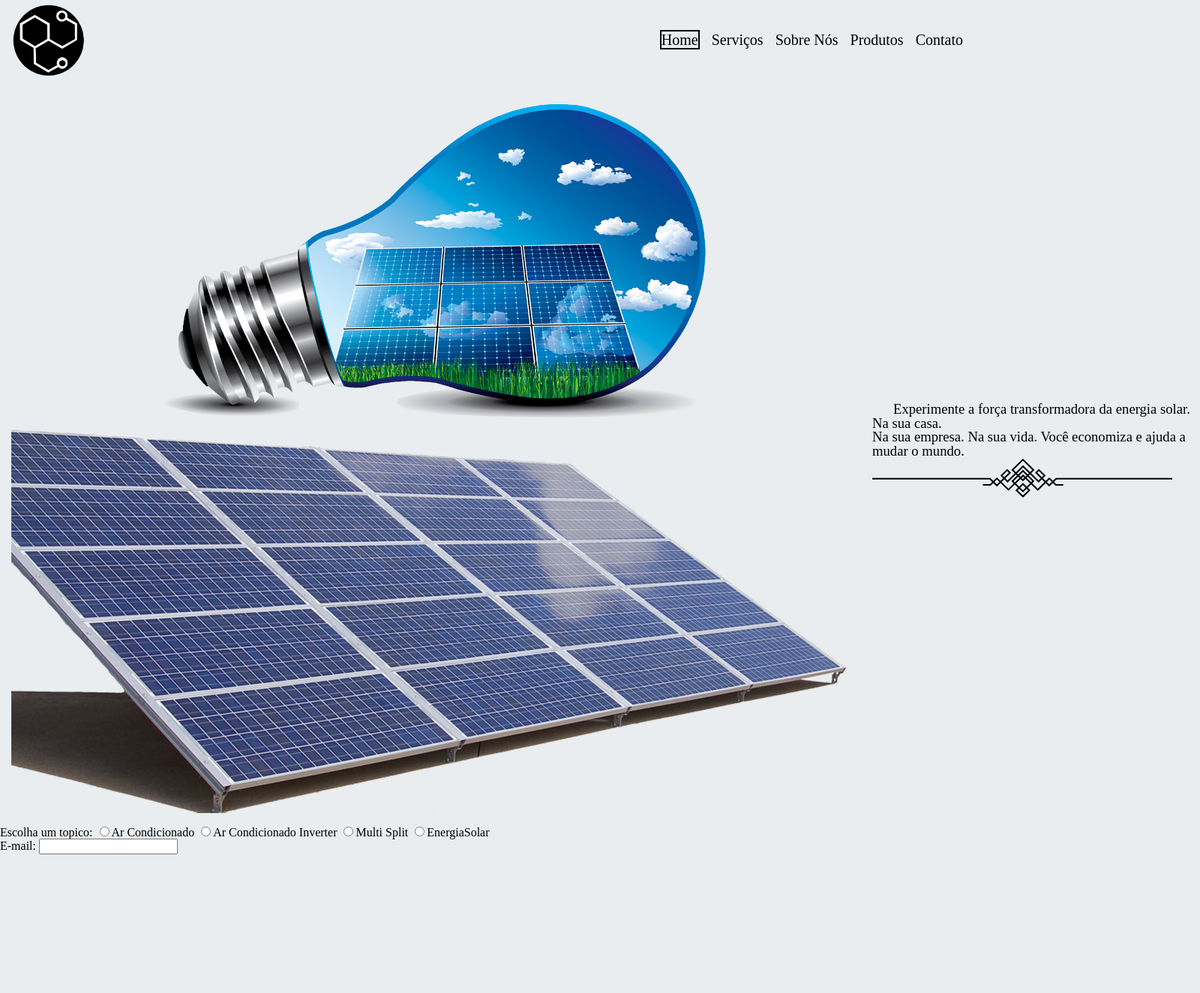
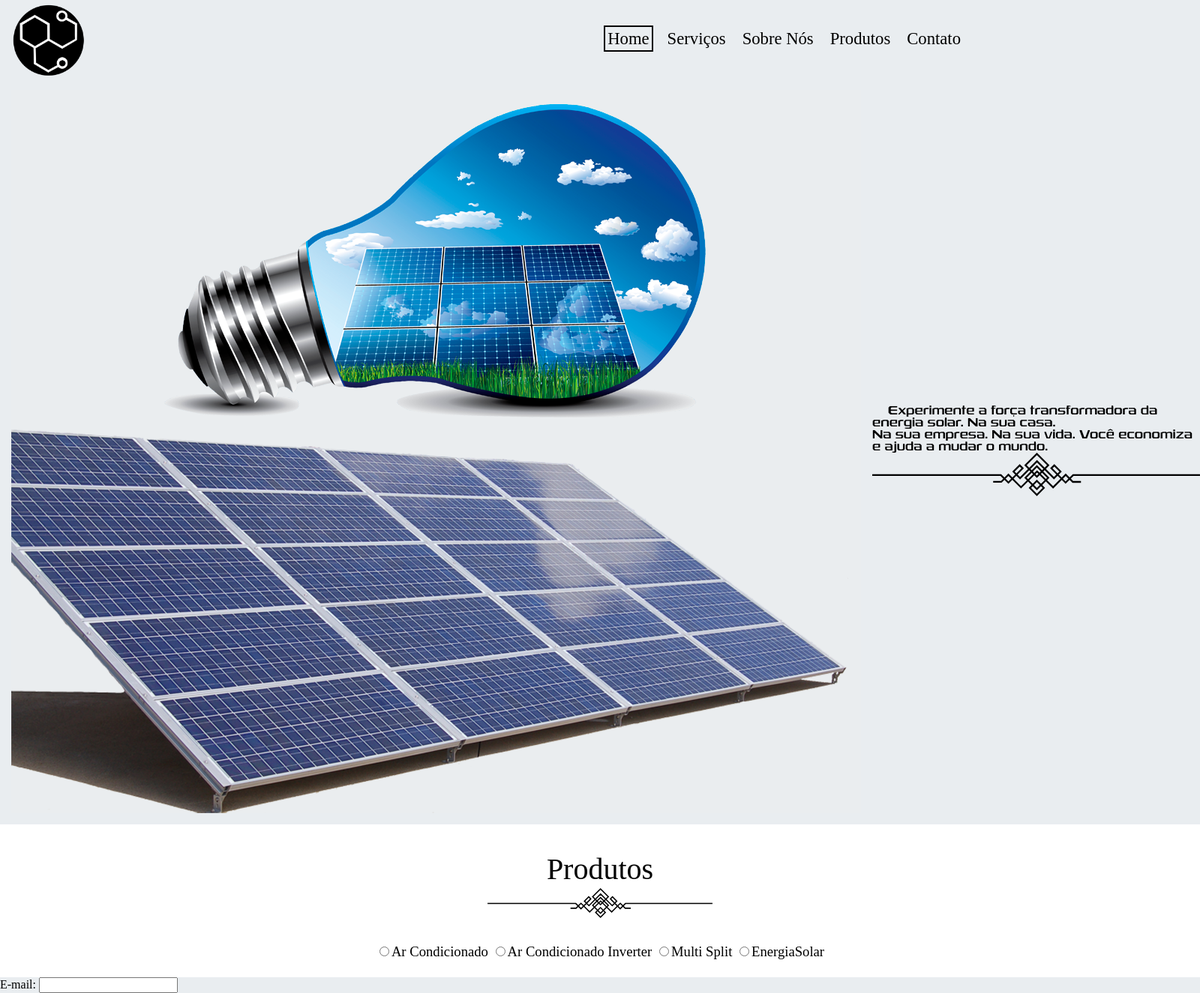
Before and after one commit to Notsumez/ArCondicionado, a PHP site: page / in a window 1600 px wide. Shown: the whole page at 75% size. Before the commit the page ends 1140 px from the top, so only its background shows below. Run offline with PHP 8.4, Linux system fonts and the light colour scheme; some libraries are stand-ins or nearby versions.

Commit message:
Produtos iniciado

```diff
--- a/CSS/estilo.css
+++ b/CSS/estilo.css
@@ -1,6 +1,20 @@
+/* ###################### Começo do Geral ###################### */
+
 body {
     background-color: #e9edf0;
 }
+
+@font-face {
+    font-family: 'rexila';
+    src: url('../fonts/rexlia\ rg.otf');
+}
+
+@font-face {
+    font-family: 'astronomus';
+    src: url('../fonts/Astronomus.ttf');
+}
+
+/* ######################  Fim do Geral ###################### */
 
 /* ###################### Começo do Header ###################### */
 
@@ -38,6 +52,8 @@ body {
     color: black;
     margin-right: 16px;
     text-decoration: none;
+    padding: 3px;
+    font-size: 17pt;
 }
 
 .botoes-nav-item.active {
@@ -75,19 +91,64 @@ body {
 .conteudo-principal {
     display: flex;
     align-items: center;
-    justify-content: space-between;
+    justify-content: space-around;
 }
 
 .conteudo-principal-direita {
-    display: block;
-    font-size: 14pt;
+    display: flex;
+    font-size: 12pt;
     padding: 10px 0px;
     position: relative;
 }
 
 .linha-divisoria {
-    width: 400px;
+    width: 100%;
 }
 
+.conteudo-principal-direita-frase {
+    font-family: 'rexila', sans-serif;
+}
 
 /* ###################### Fim do Principal ###################### */
+
+/* ###################### Começo do Produtos ###################### */
+
+.conteudo-produtos {
+    background-color: rgb(255, 255, 255);
+    display: flex;
+    align-items: center;
+    justify-content: center;
+    flex-direction: column;
+    padding: 25px;
+}
+
+.conteudo-produtos-info {
+    margin: 15px;
+}
+
+.conteudo-produtos-info-titulo {
+    font-size: 30pt;
+    display: flex;
+    flex-direction: column;
+    align-items: center;
+    gap: 5px;
+}
+
+.conteudo-produtos-info-divisoria {
+    width: 100%;
+}
+
+.conteudo-produtos-items {
+    margin-top: 20px;
+    font-size: 14pt;
+}
+
+.conteudo-produtos-items-desc-item{
+    display: flex;
+}
+
+.conteudo-produtos-items-desc-item img {
+    width: 70%;
+}
+
+/* ###################### Fim do Produtos ###################### */
--- a/header.html
+++ b/header.html
@@ -6,7 +6,7 @@
                 <li><a class="botoes-nav-item active" href="#menu">Home</a></li>
                 <li><a class="botoes-nav-item" href="#servicos">Serviços</a></li>
                 <li><a class="botoes-nav-item" href="#sobre">Sobre Nós</a></li>
-                <li><a class="botoes-nav-item" href="produtos">Produtos</a></li>
+                <li><a class="botoes-nav-item" href="#produtos">Produtos</a></li>
                 <li><a class="botoes-nav-item" href="#contato">Contato</a></li>
             </ul>
         </nav>
--- a/index.php
+++ b/index.php
@@ -6,6 +6,7 @@
     <!-- Link do css e reset -->
     <link rel="stylesheet" href="CSS/reset.css">
     <link rel="stylesheet" href="CSS/estilo.css">
+    <link rel="shortcut icon" href="./images/logo-shorticon.png" type="image/png">
     <!-- Link do Angular -->
     <script src="https://ajax.googleapis.com/ajax/libs/angularjs/1.6.9/angular.min.js"></script>
     <title>Air-Dited</title>
@@ -14,56 +15,70 @@
     <!-- incluuindo o header -->
     <?php include('header.html');?>
 
+    <!-- começo do principal  -->
     <main>
         <section class="conteudo-principal">
             <img class="banner-energia-solar" src="./images/energia_solar.png" alt="Imagem Energia Solar">
             <div class="conteudo-principal-direita" >
                 <div class="conteudo-principal-direita-frase">
                     <p>
-                        &nbsp; &nbsp; &nbsp; Experimente a força transformadora da energia solar. Na sua casa. <br>
+                        &nbsp; &nbsp; Experimente a força transformadora da energia solar. Na sua casa. <br>
                         Na sua empresa. Na sua vida. Você economiza e ajuda a mudar o mundo.
                     </p>
-                </div>
-                <div class="conteudo-principal-direita-linha-divisoria">
                     <img class="linha-divisoria" src="./images/linha.svg" alt="Linha Divisória">
                 </div>
             </div>
         </section>
+
+        <!-- Começo do Produtos  -->
+        <section class="conteudo-produtos" id="produtos">
+            <div class="conteudo-produtos-info">
+                <h2 class="conteudo-produtos-info-titulo">Produtos
+                <img class="conteudo-produtos-info-divisoria" src="./images/linha.svg" alt="Linha Divisória">
+                </h2>
+            </div>
+            <div class="conteudo-produtos-items">
+                <div>
+                    <input type="radio" ng-model="opcao" value="ArCondicionado">Ar Condicionado
+                    <input type="radio" ng-model="opcao" value="ArCondicionadoInverter">Ar Condicionado Inverter
+                    <input type="radio" ng-model="opcao" value="MultiSplit">Multi Split
+                    <input type="radio" ng-model="opcao" value="EnergiaSolar">EnergiaSolar
+                </div>
+            </div>
+                <div ng-switch="opcao">
+                    <div ng-switch-when="ArCondicionado" class="conteudo-produtos-items-desc-item">
+                        <div><img src="./images/item_arcondicionado1.png" alt="Ar Condicionado Split Hi Wall Gree Eco Garden 9000 BTU/h Frio GWC09QA - 220 Volts"></div> <!-- https://www.magazineluiza.com.br/ar-condicionado-split-hi-wall-gree-eco-garden-9000-btu-h-frio-gwc09qa-220-volts/p/fc52069574/ar/arsp/ -->
+                        <div><img src="./images/item_arcondicionado2.png" alt="Ar Condicionado Split Hi Wall Electrolux Ecoturbo 9000 BTU/h Frio VI09F/VE09F - 220 Volts"></div> <!-- https://www.magazineluiza.com.br/ar-condicionado-split-hi-wall-electrolux-ecoturbo-9000-btu-h-frio-vi09f-ve09f-220-volts/p/kdkhe5j9gk/ar/arsp/ -->
+                        <div><img src="./images/item_arcondicionado3.png" alt=""></div> <!-- https://www.magazineluiza.com.br/ar-condicionado-split-hi-wall-philco-black-12000-btu-h-frio-pac12000tfm12-220-volts/p/dck05746g3/ar/arsp/ -->
+                        <div><img src="./images/item_arcondicionado4.png" alt=""></div> <!-- https://www.magazineluiza.com.br/ar-condicionado-janela-gree-10000-btu-h-frio-eletronico-gjc10bl-a3nrnd2q-127-volts/p/fc2gb2gdc7/ar/arja/ -->
+                        <div><img src="./images/item_arcondicionado5.png" alt="Ar-condicionado de Janela Springer Midea - 7.500 BTUs Frio QCI078BB"></div><!-- https://www.magazineluiza.com.br/ar-condicionado-de-janela-springer-midea-7-500-btus-frio-qci078bb/p/216885800/ar/arja/ -->
+                    </div>
+                    <div ng-switch-when="ArCondicionadoInverter" class="conteudo-produtos-items-desc-item">
+                        <div><img src="./images/item_inverter1.webp" alt="Ar Condicionado Split Inverter 12000 BTUs Quente Frio Springer Midea Connect 220v"></div> <!-- https://www.magazineluiza.com.br/ar-condicionado-split-inverter-12000-btus-quente-frio-springer-midea-connect-220v/p/gb686je6eg/ar/arsp/ -->
+                        <div><img src="" alt=""></div> <!-- -->
+                        <div><img src="" alt=""></div> <!-- -->
+                        <div><img src="" alt=""></div> <!-- -->
+                        <div><img src="" alt=""></div> <!-- -->
+                    </div>
+                    <div ng-switch-when="MultiSplit" class="conteudo-produtos-items-desc-item">
+                        <div><img src="" alt=""></div> <!-- -->
+                        <div><img src="" alt=""></div> <!-- -->
+                        <div><img src="" alt=""></div> <!-- -->
+                        <div><img src="" alt=""></div> <!-- -->
+                        <div><img src="" alt=""></div> <!-- -->
+                    </div>
+                    <div ng-switch-when="EnergiaSolar" class="conteudo-produtos-items-desc-item">
+                        <div><img src="" alt=""></div> <!-- -->
+                        <div><img src="" alt=""></div> <!-- -->
+                        <div><img src="" alt=""></div> <!-- -->
+                        <div><img src="" alt=""></div> <!-- -->
+                        <div><img src="" alt=""></div> <!-- -->
+                    </div>
+                </div>
+        </section>
+        <!-- Fim do Produtos  -->
     </main>
 
-    <!-- Criando uma área de seleção de conteúdo  -->
-
-    <form>
-        Escolha um topico:
-        <input type="radio" ng-model="opcao" value="ArCondicionado">Ar Condicionado
-        <input type="radio" ng-model="opcao" value="ArCondicionadoInverter">Ar Condicionado Inverter
-        <input type="radio" ng-model="opcao" value="MultiSplit">Multi Split
-        <input type="radio" ng-model="opcao" value="EnergiaSolar">EnergiaSolar
-    </form>
-
-    <div ng-switch="opcao">
-        <div ng-switch-when="ArCondicionado">
-            <h1>Ar Condicionado</h1>
-            <p>lorem</p>
-        </div>
-
-        <div ng-switch-when="ArCondicionadoInverter">
-            <h1>Ar Condicionado Inverter</h1>
-            <p>lorem</p>
-        </div>
-
-        <div ng-switch-when="MultiSplit">
-            <h1>Multi Split</h1>
-            <p>lorem</p>
-        </div>
-
-        <div ng-switch-when="EnergiaSolar">
-            <h1>Energia Solar</h1>
-            <p>lorem</p>
-        </div>
-
-        <!-- fim da área de seleção de conteúdo  -->
-    </div>
     <!-- Incluindo o Footer -->
     <?php include('footer.html');?>
 </body>
```
Also changed, not shown: fonts/Astronomus.ttf (added), fonts/rexlia rg.otf (added), images/item_arcondicionado1.png (added), images/item_arcondicionado2.png (added), images/item_arcondicionado3.png (added), images/item_arcondicionado4.png (added), images/item_arcondicionado5.png (added), images/item_inverter1.webp (added), images/logo-shorticon.png (added), 2 other files.
